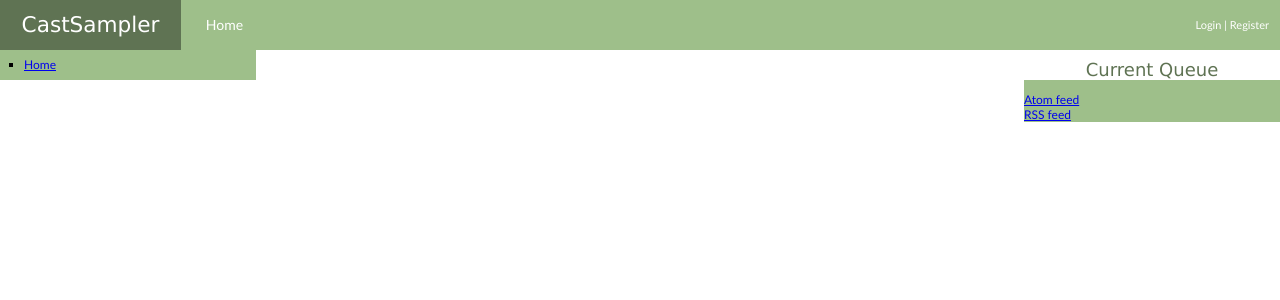
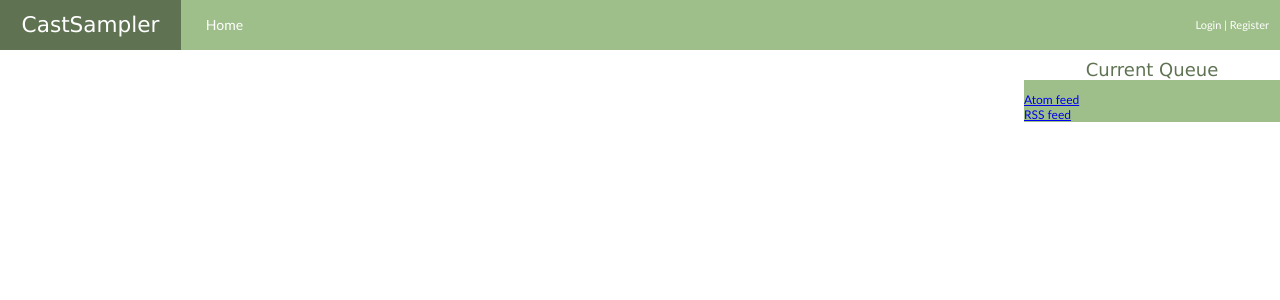
Before and after one commit to dhellmann/CastSampler, a Django app: template trunk/OneOffCast/oneoffcast/templates/user.html in a window 1280 px wide. Shown: the top 300 px of the page. Run offline with Django 3.2, Linux system fonts and the light colour scheme; the template is opened without the code that fills it, so the values that code supplies are empty.

Commit message:
Switch to a 2 column layout.
git-svn-id: file:///Users/dhellmann/Devel/svn-conversion/SVNRepository/CastSampler@58 d63ba646-0c1d-0410-9968-bdc6b00dc62d

```diff
--- /dev/null
+++ b/trunk/OneOffCast/oneoffcast/templates/two_columns.html
@@ -0,0 +1,22 @@
+<!-- $Id$ -->
+{% extends "base.html" %}
+
+{% block title %}{% endblock %}
+
+{% block body %}
+
+{% block sidebar_r_wrapper %}
+    <div id="sidebar_r">
+      {% block sidebar_r %}
+      {% endblock %}
+    </div>
+{% endblock %}
+
+    <div id="center_column">
+        {% block content %}{% endblock %}
+    </div>
+
+{% endblock %}
+
+</body>
+</html>
--- a/trunk/OneOffCast/oneoffcast/templates/user.html
+++ b/trunk/OneOffCast/oneoffcast/templates/user.html
@@ -1,5 +1,5 @@
 <!-- $Id$ -->
-{% extends "three_columns.html" %}
+{% extends "two_columns.html" %}
 
 {% block title %}{{ user }}{% endblock %}
 
--- a/trunk/OneOffCast/static/css/site.css
+++ b/trunk/OneOffCast/static/css/site.css
@@ -314,16 +314,10 @@ pre {
 /*
 ** Layout for 3 columns
 */
-#sidebar_l {
-  background-color: #9EBF8A; /* light olive */
-  width: 20%;
-  float: left;
- }
 
 #center_column {
-  width: 60%;
+  width: 80%;
   padding: 1em;
-  margin-left: 20%;
 }
 
 #sidebar_r {
```
